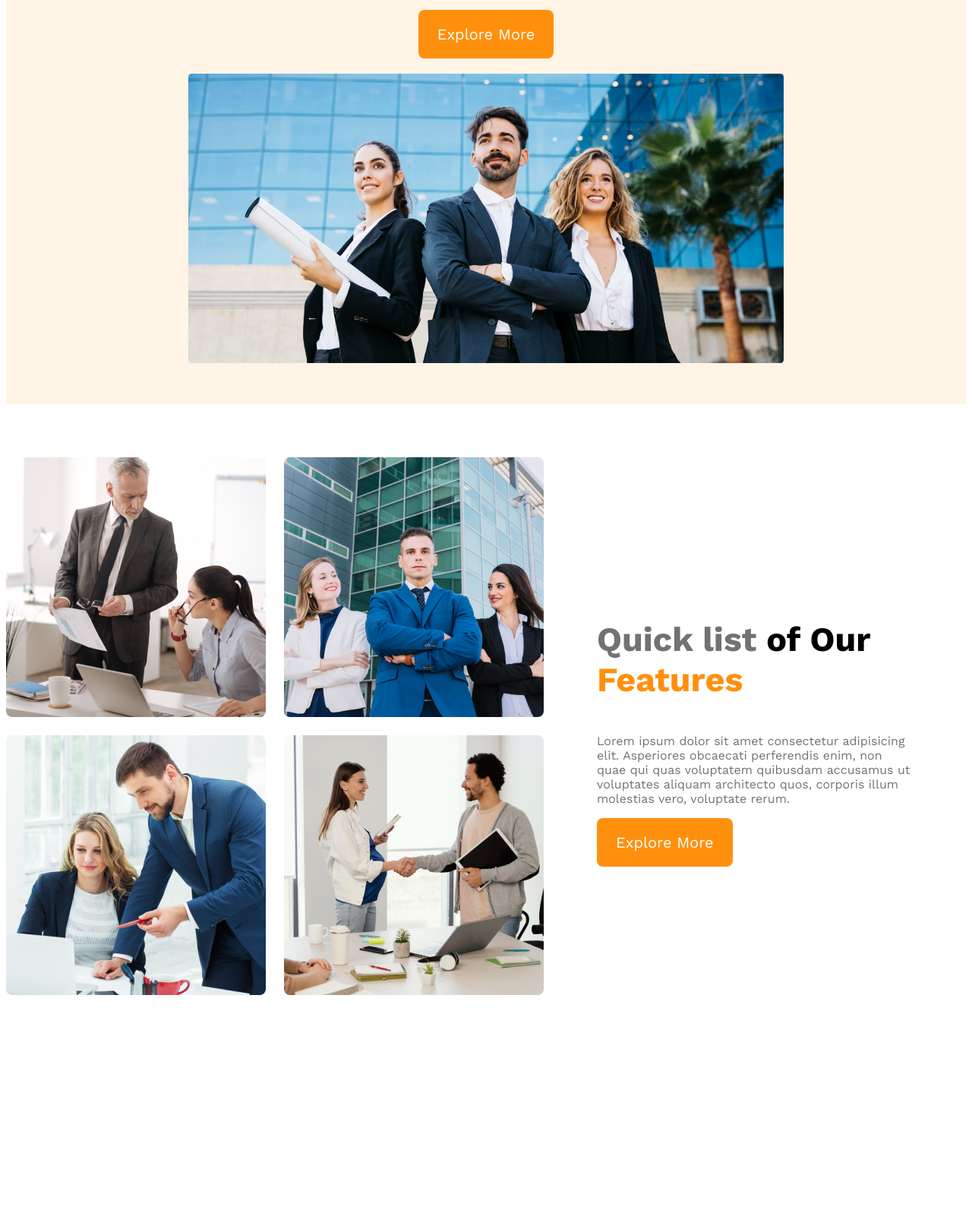
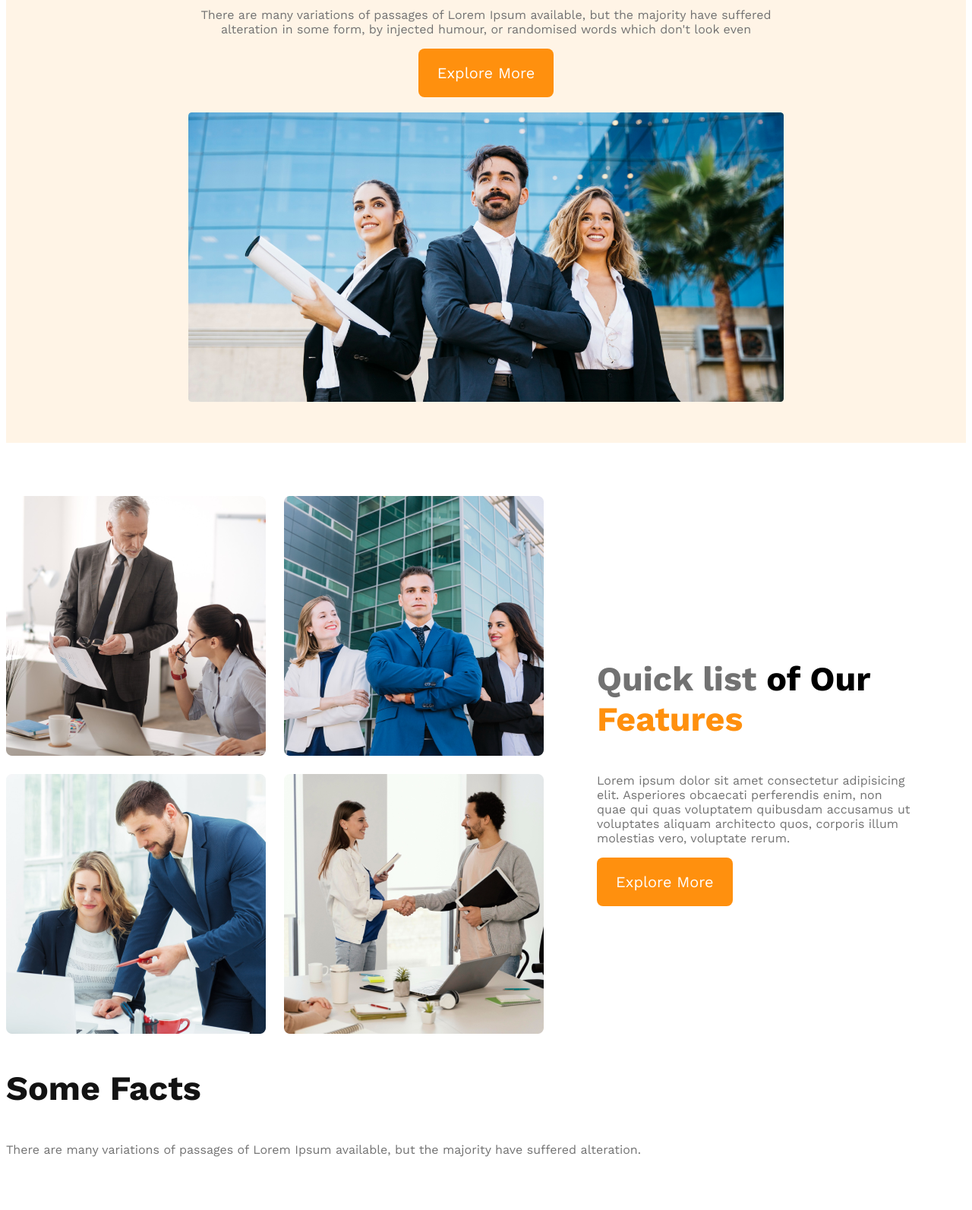
Before and after one commit to Shahrx/g3-architects-website1, a plain HTML site: page index.html in a window 1280 px wide. Shown: the part 428-2021 px from the top of the page at 76% size. Before the commit the page ends 1808 px from the top, so only its background shows below. Drawn offline with nearby package versions, Linux system fonts and the light colour scheme.

Commit message:
started facts section

```diff
--- a/index.html
+++ b/index.html
@@ -11,7 +11,7 @@
     <!-- header starting -->
     <header>
       <nav>
-        <h3 class="na-title">G3 Architects</h3>
+        <h3 class="section-title">G3 Architects</h3>
         <ul>
           <li><a href="">Home</a></li>
           <li><a href="">About</a></li>
@@ -23,9 +23,9 @@
         <div class="banner-content">
           <h1 class="banner-title">Brand New Group of Architects</h1>
           <p class="text-light-grey">
-            Lorem ipsum dolor sit amet consectetur adipisicing elit. Porro, quia
-            vitae voluptatum iure doloremque ipsa tenetur odio excepturi
-            laudantium explicabo!
+            There are many variations of passages of Lorem Ipsum available, but
+            the majority have suffered alteration in some form, by injected
+            humour, or randomised words which don't look even
           </p>
           <button class="btn-primary">Explore More</button>
         </div>
@@ -33,7 +33,7 @@
       </div>
     </header>
     <main>
-      <!-- team features section -->
+      <!-- team section start-->
       <section class="teams-container">
         <div class="teams-img-container">
           <img src="images/team1.png" alt="" />
@@ -56,6 +56,16 @@
           <button class="btn-primary">Explore More</button>
         </div>
       </section>
+      <!-- features section -->
+      <section class="features"></section>
+      <!-- facts section -->
+      <section class="facts">
+        <h3 class="section-title">Some Facts</h3>
+        <p class="text-light-grey">
+          There are many variations of passages of Lorem Ipsum available, but
+          the majority have suffered alteration.
+        </p>
+      </section>
     </main>
     <footer></footer>
   </body>
--- a/styles/architect.css
+++ b/styles/architect.css
@@ -18,6 +18,11 @@
 .text-light-grey {
   color: #727272;
 }
+.section-title {
+  font-size: 2.8rem;
+  font-weight: 700;
+  color: #131313;
+}
 
 /* header style */
 header {
@@ -29,11 +34,7 @@ nav {
   justify-content: space-between;
   align-items: center;
 }
-.nav-title {
-  font-size: 2.8rem;
-  font-weight: 700;
-  color: #131313;
-}
+
 nav > ul {
   display: flex;
 }
@@ -115,7 +116,7 @@ main {
 }
 
 /* Tablet or medium devices */
-@media screen (min-width: 578px) and (max-width: 992px) {
+@media screen (min-width: 578px) and (max-width: 960px) {
   header {
     padding: 50px;
   }
```
